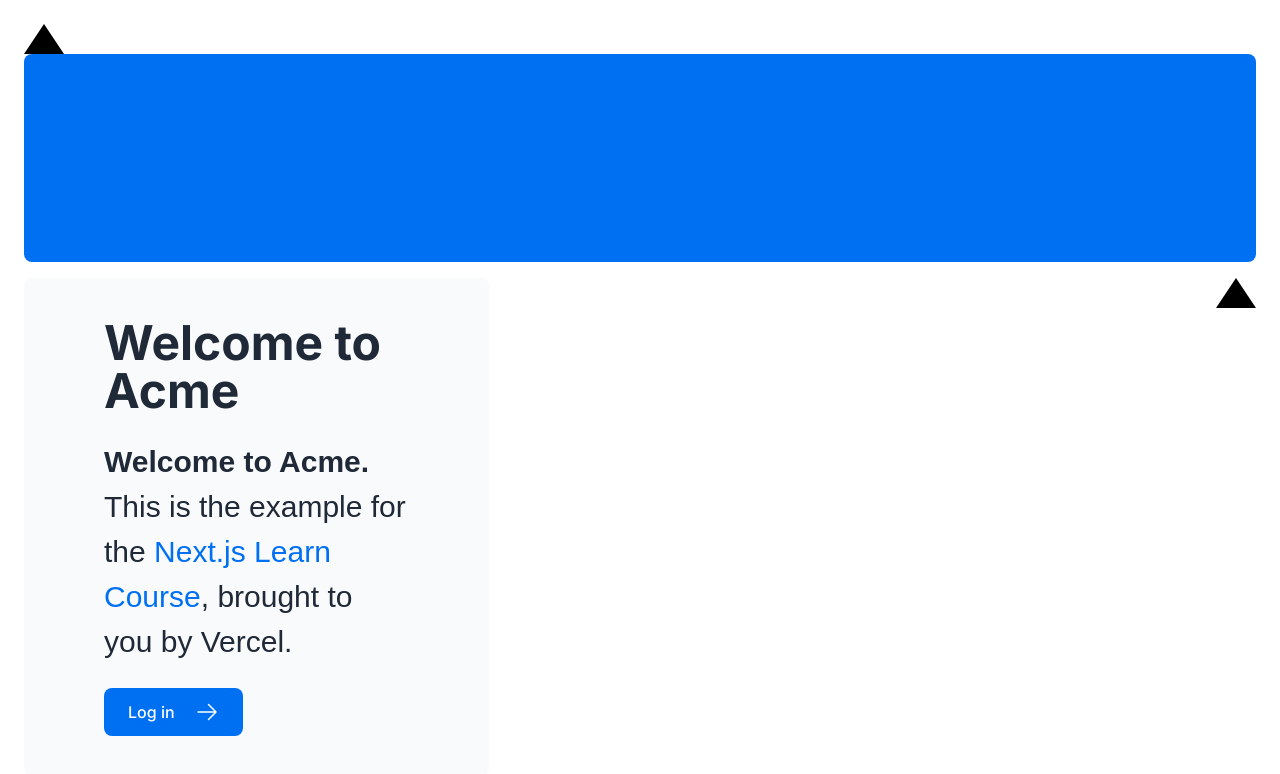
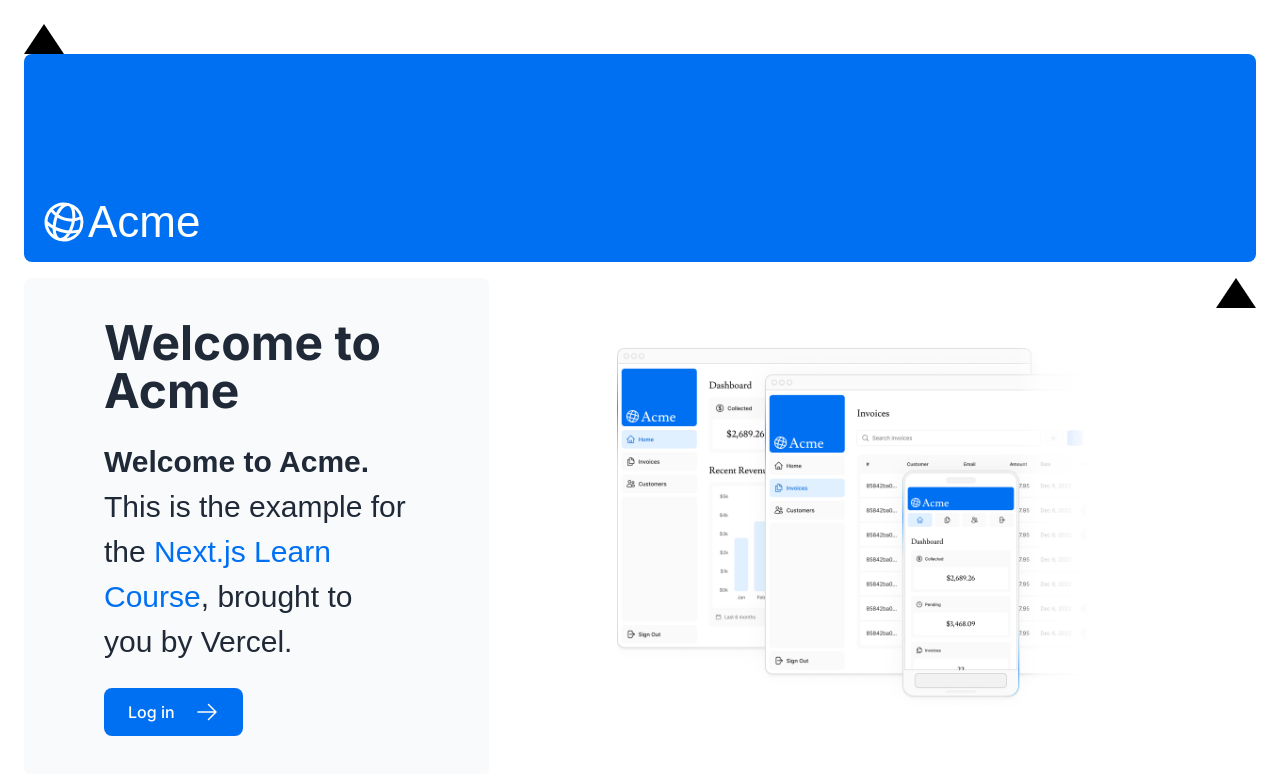
Before and after one commit to adaschevici/web-playbook, a Next.js app in the folder nextjs-dashboard/: page / in a window 1280 px wide. Shown: the top 774 px of the page. Built offline with nearby package versions, Linux system fonts and the light colour scheme; a web font is replaced by a local one.

Commit message:
Fix indentation on file

```diff
--- a/nextjs-dashboard/app/page.tsx
+++ b/nextjs-dashboard/app/page.tsx
@@ -3,26 +3,30 @@
 import Link from 'next/link';
 import styles from '@/app/ui/home.module.css';
 import { lusitana } from '@/app/ui/fonts';
+import Image from 'next/image';
 
 export default function Page() {
   return (
     <main className="flex min-h-screen flex-col p-6">
       <div className={styles.shape} />
       <div className="flex h-20 shrink-0 items-end rounded-lg bg-blue-500 p-4 md:h-52">
-        {/* <AcmeLogo /> */}
+        <AcmeLogo />
       </div>
       <div className="mt-4 flex grow flex-col gap-4 md:flex-row">
         <div className="flex flex-col justify-center gap-6 rounded-lg bg-gray-50 px-6 py-10 md:w-2/5 md:px-20">
-	  <h1 className="text-3xl font-bold text-gray-800 md:text-5xl">
-	    Welcome to Acme
-	  </h1>
-          <p className={`${lusitana.className} text-xl text-gray-800 md:text-3xl md:leading-normal`}>
+          <h1 className="text-3xl font-bold text-gray-800 md:text-5xl">
+            Welcome to Acme
+          </h1>
+          <p
+            className={`${lusitana.className} text-xl text-gray-800 md:text-3xl md:leading-normal`}
+          >
             <strong>Welcome to Acme.</strong> This is the example for the{' '}
             <a href="https://nextjs.org/learn/" className="text-blue-500">
               Next.js Learn Course
             </a>
             , brought to you by Vercel.
           </p>
+
           <Link
             href="/login"
             className="flex items-center gap-5 self-start rounded-lg bg-blue-500 px-6 py-3 text-sm font-medium text-white transition-colors hover:bg-blue-400 md:text-base"
@@ -31,11 +35,23 @@
           </Link>
         </div>
         <div className="flex items-center justify-center p-6 md:w-3/5 md:px-28 md:py-12">
+          <Image
+            src="/hero-desktop.png"
+            width={800}
+            height={600}
+            className="hidden md:block"
+            alt="Hero Image"
+          />
+          <Image
+            src="/hero-mobile.png"
+            width={560}
+            height={620}
+            className="block md:hidden"
+            alt="Hero Image"
+          />
           {/* Add Hero Images Here */}
         </div>
-	<div
-	  className="h-0 w-0 border-b-[30px] border-l-[20px] border-r-[20px] border-b-black border-l-transparent border-r-transparent"
-	/>
+        <div className="h-0 w-0 border-b-[30px] border-l-[20px] border-r-[20px] border-b-black border-l-transparent border-r-transparent" />
       </div>
     </main>
   );
```
